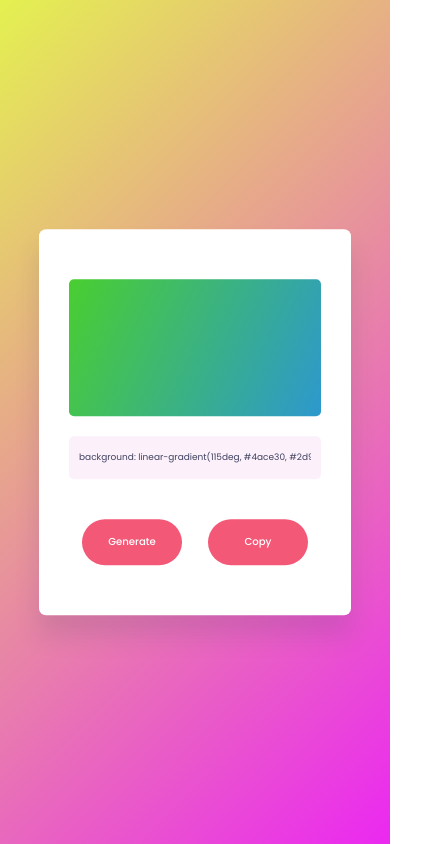
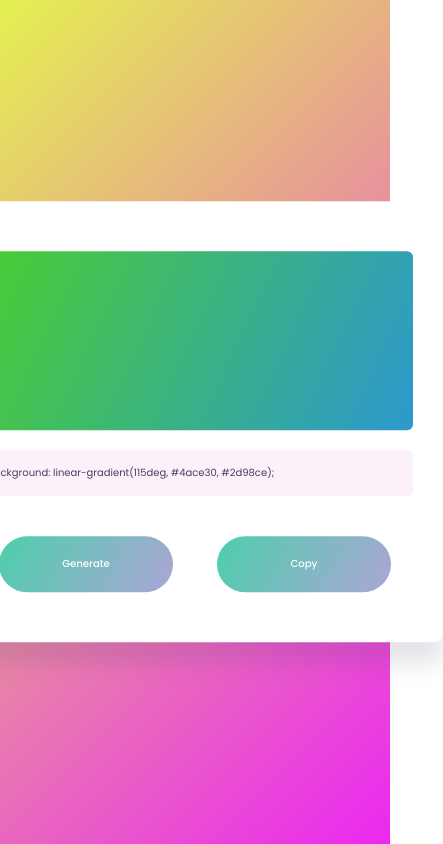
Before and after one commit to Samyak-Bumb/Random-Gradient-Generator, a plain HTML site: page index.html in a window 390 px wide. Shown: the whole page, 443 px wide, since content can reach past the window. Drawn offline with Linux system fonts and the light colour scheme.

Commit message:
Update style.css

```diff
--- a/style.css
+++ b/style.css
@@ -1,15 +1,15 @@
 @import url('https://fonts.googleapis.com/css2?family=Poppins:ital,wght@0,100;0,200;0,300;0,400;0,500;0,600;0,700;0,800;0,900;1,100;1,200;1,300;1,400;1,500;1,600;1,700;1,800;1,900&display=swap');
-*,::before,::after{
-    padding: 0;
+*, *:before, *:after{
     margin: 0;
+	padding: 0;
     box-sizing: border-box;
     font-family: 'Poppins',sans-serif;
     border: none;
-    outline: none;
+    outline: none
 }
 body{
     height: 100vh;
-    background: linear-gradient(135deg, #e4f150, #eb28f1);
+    background: linear-gradient(135deg, #e4f150, #eb28f1)
 }
 .main{
     position: absolute;
@@ -17,15 +17,15 @@ body{
     width: 80vmin;
     top: 50%;
     left: 50%;
-    border-radius: 7px;
+    border-radius: 9px;
     transform: translate(-50%,-50%);
-    background-color: #ffffff;
-    box-shadow: 0 20px 25px rgba(60,60,100,0.15);
+    background-color: #fff;
+    box-shadow: 0 20px 25px rgba(60,60,100,0.15)
 }
 #output-color{
     width: 100%;
     height: 35vmin;
-    border-radius: 5px;
+    border-radius: 6px
 }
 #output-code{
     margin: 20px 0 40px 0;
@@ -35,23 +35,42 @@ body{
     font-weight: 400;
     color: #3f415f;
     border-radius: 5px;
-    background-color: #fcf1fb;
+    background: #fcf1fb;
 }
 .btn-container{
     display: flex;
-    justify-content: space-around;
+    justify-content: space-around
 }
 .btn-container button{
-    background-color: #f45877;
     min-width: 40%;
     padding: 15px 0;
     color: #ffffff;
     border-radius: 30px;
     font-size: 2.6vmin;
     font-weight: 500;
-    transition: all 500ms;
+    background: linear-gradient(300deg, #fb82f8, #4dcfac);
+	background-size: 200%;
+    transition: 450ms
 }
 .btn-container button:hover{
-    cursor: pointer;
-    background: linear-gradient(300deg, #fb82f8, #4dcfac);
+	background-size: 100%;
+    cursor: pointer
 }
+
+@media (max-width: 768px){
+	body{
+        background-repeat: no-repeat
+	}
+	.main{
+        width: 31rem
+	}
+	#output-color{
+		height: 46vmin
+	}
+	#output-code{
+		font-size: 10px
+	}
+	.btn-container button{
+		padding: 20px;
+	}
+}
```
